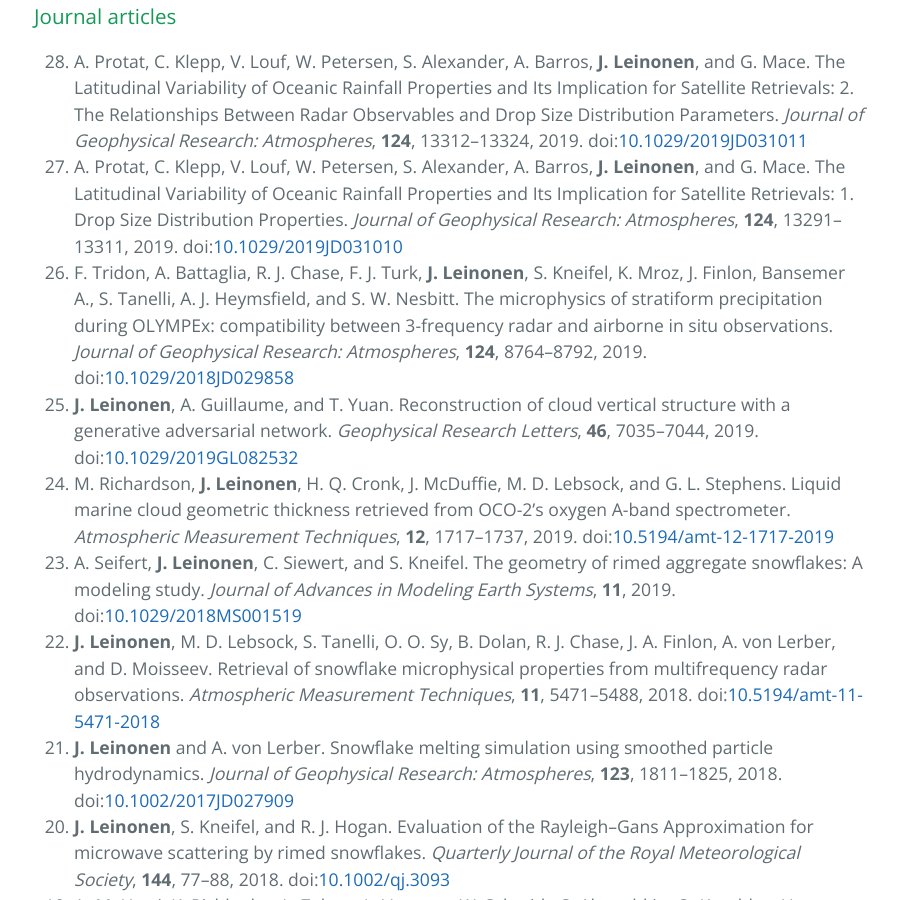
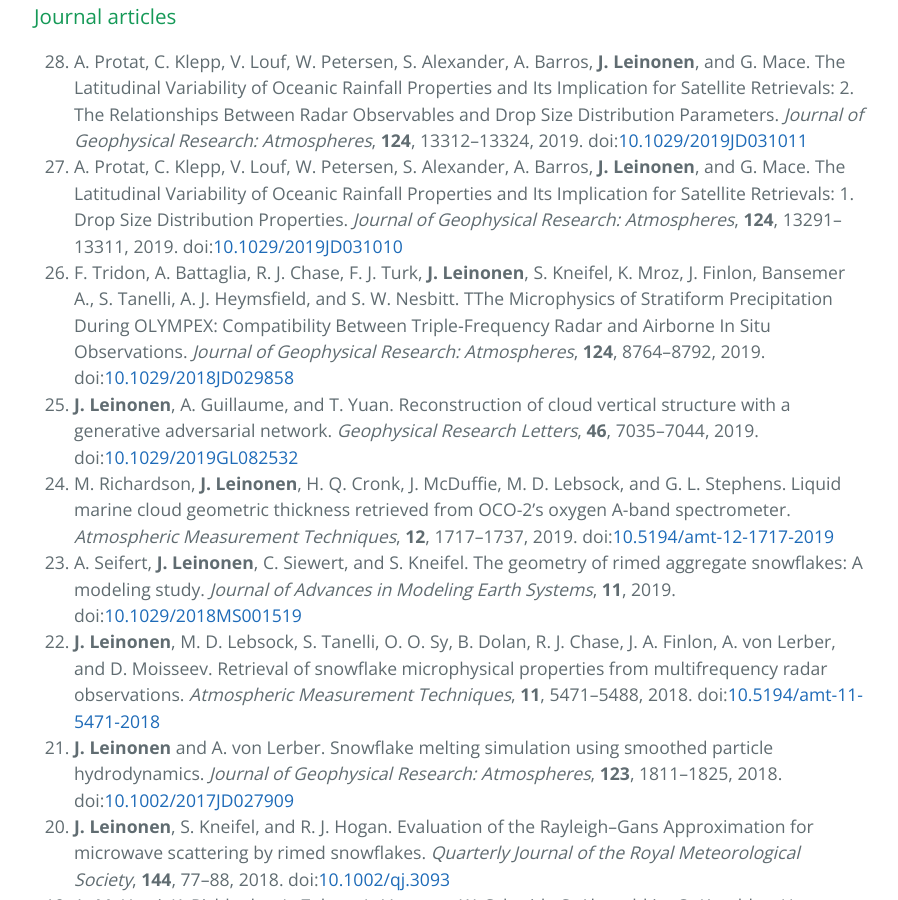
Before and after one commit to jleinonen/jleinonen.github.io, a Jekyll site: the page built from about.md, in a window 1280 px wide and 900 px high, scrolled down 1101 px. Shown: the whole window, without its empty margins (190-1088 px from the left). Built offline with Jekyll 4.4.1, drawn with Linux system fonts in a browser that asks for light colours.

Commit message:
Update about page

```diff
--- a/about.md
+++ b/about.md
@@ -21,8 +21,7 @@ The Latitudinal Variability of Oceanic Rainfall Properties and Its Implication f
 0. A. Protat, C. Klepp, V. Louf, W. Petersen, S. Alexander, A. Barros, **J. Leinonen**, and G. Mace.
 The Latitudinal Variability of Oceanic Rainfall Properties and Its Implication for Satellite Retrievals: 1. Drop Size Distribution Properties. *Journal of Geophysical Research: Atmospheres*, **124**, 13291–13311, 2019. doi:[10.1029/2019JD031010](https://dx.doi.org/10.1029/2019JD031010)
 0. F. Tridon, A. Battaglia, R. J. Chase, F. J. Turk, **J. Leinonen**, S. Kneifel, K. Mroz, J. Finlon,
-Bansemer A., S. Tanelli, A. J. Heymsfield, and S. W. Nesbitt. The microphysics of stratiform precipitation during OLYMPEx: compatibility between 3-frequency radar and airborne
-in situ observations. *Journal of Geophysical Research: Atmospheres*, **124**, 8764–8792, 2019.
+Bansemer A., S. Tanelli, A. J. Heymsfield, and S. W. Nesbitt. TThe Microphysics of Stratiform Precipitation During OLYMPEX: Compatibility Between Triple‐Frequency Radar and Airborne In Situ Observations. *Journal of Geophysical Research: Atmospheres*, **124**, 8764–8792, 2019.
 doi:[10.1029/2018JD029858](https://doi.org/10.1029/2018JD029858)
 0. **J. Leinonen**, A. Guillaume, and T. Yuan. Reconstruction of cloud vertical structure with
 a generative adversarial network. *Geophysical Research Letters*, **46**, 7035–7044, 2019.
```
